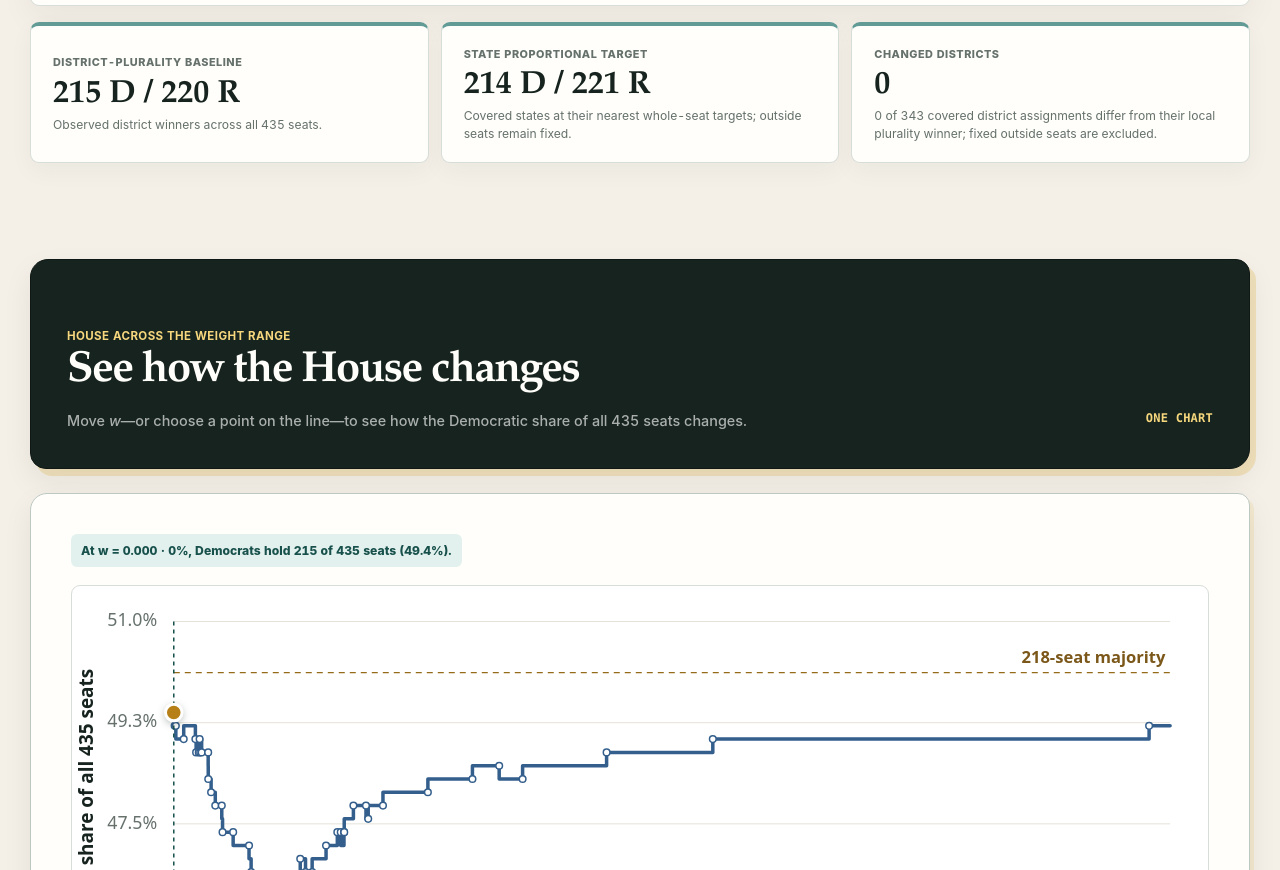
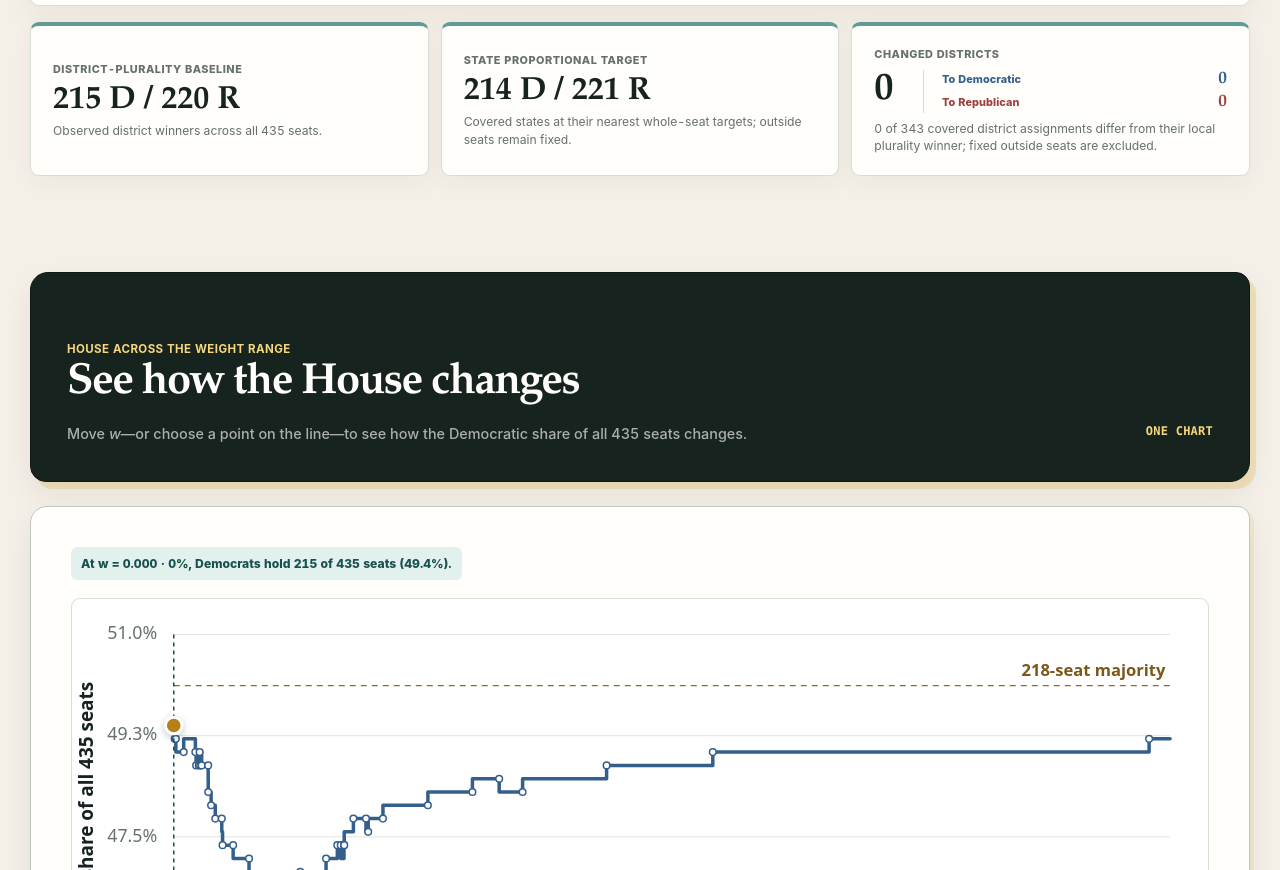
Before and after one commit to ycanaybas-rep/representation-model-explorer, a website: page house.html in a window 1280 px wide. Shown: the part 2107-2977 px from the top of the page. Drawn offline with Linux system fonts and the light colour scheme.

Commit message:
Show House switches by destination party

```diff
--- a/house.css
+++ b/house.css
@@ -853,6 +853,63 @@ body[data-page="house"].hero-annotations-ready.hero-annotations-revealed
   line-height: 1;
 }
 
+.house-changed-summary {
+  display: grid;
+  grid-template-columns: auto minmax(0, 1fr);
+  align-items: center;
+  gap: 18px;
+  margin: 8px 0 7px;
+}
+
+.house-changed-summary > strong {
+  min-width: 0.8em;
+  color: var(--ink, #17231f);
+  font-family: var(--font-display);
+  font-size: clamp(2.25rem, 3vw, 3rem);
+  font-variant-numeric: tabular-nums;
+  line-height: 0.95;
+}
+
+.house-switch-breakdown {
+  display: grid;
+  gap: 6px;
+  min-width: 0;
+  margin: 0;
+  padding: 1px 0 1px 18px;
+  border-left: 1px solid var(--line, #d8d5cc);
+}
+
+.house-switch-breakdown > div {
+  display: grid;
+  grid-template-columns: minmax(0, 1fr) auto;
+  align-items: baseline;
+  gap: 10px;
+}
+
+.house-switch-breakdown dt {
+  font-size: 0.68rem;
+  font-weight: 780;
+  letter-spacing: 0.005em;
+  line-height: 1.2;
+}
+
+.house-switch-breakdown dd {
+  margin: 0;
+  font-family: var(--font-display);
+  font-size: 1.08rem;
+  font-variant-numeric: tabular-nums;
+  font-weight: 800;
+  line-height: 1;
+}
+
+.house-switch-breakdown .is-dem :is(dt, dd) {
+  color: var(--house-dem-deep);
+}
+
+.house-switch-breakdown .is-rep :is(dt, dd) {
+  color: var(--house-rep-deep);
+}
+
 .house-summary-card p {
   margin: 0;
   color: var(--muted, #646b68);
--- a/house.html
+++ b/house.html
@@ -28,7 +28,7 @@
     <link rel="apple-touch-icon" href="apple-touch-icon-two-party-v2.png?v=20260728brand2" />
     <link rel="stylesheet" href="styles.css?v=20260814authors1" />
     <link rel="stylesheet" href="scholarly-ui.css?v=20260728surface1" />
-    <link rel="stylesheet" href="house.css?v=20260814figures1" />
+    <link rel="stylesheet" href="house.css?v=20260814switches1" />
     <link rel="stylesheet" href="final-quality-control.css?v=20260814polish1" />
     <link rel="stylesheet" href="standalone.css?v=20260814notes1" />
   </head>
@@ -271,7 +271,24 @@
 
           <article class="house-summary-card">
             <span>Changed districts</span>
-            <strong id="houseDistrictsChanged">—</strong>
+            <div
+              id="houseChangedSummary"
+              class="house-changed-summary"
+              role="group"
+              aria-label="Changed district breakdown"
+            >
+              <strong id="houseDistrictsChanged" aria-label="Total changed districts">—</strong>
+              <dl class="house-switch-breakdown">
+                <div class="is-dem">
+                  <dt>To Democratic</dt>
+                  <dd id="houseDemocraticSwitches">—</dd>
+                </div>
+                <div class="is-rep">
+                  <dt>To Republican</dt>
+                  <dd id="houseRepublicanSwitches">—</dd>
+                </div>
+              </dl>
+            </div>
             <p id="houseDistrictsChangedNote">Compared with district-plurality winners.</p>
           </article>
         </aside>
@@ -341,6 +358,6 @@
     <script src="site.js?v=20260814hero1" defer></script>
     <script src="election-data.js?v=20260804dataset1" defer></script>
     <script src="script.js?v=20260814notes1" defer></script>
-    <script src="house.js?v=20260814copy1" defer></script>
+    <script src="house.js?v=20260814switches1" defer></script>
   </body>
 </html>
--- a/house.js
+++ b/house.js
@@ -184,6 +184,31 @@
     }, []);
   }
 
+  function countDirectionalSwitches(districts, assignment) {
+    if (!Array.isArray(districts) || !Array.isArray(assignment)) {
+      throw new Error("Districts and assignments are required to count switches.");
+    }
+    if (districts.length !== assignment.length) {
+      throw new Error("District and assignment counts must match.");
+    }
+
+    return assignment.reduce(
+      (counts, assignedParty, index) => {
+        const localWinner = districts[index]?.winner;
+        if (localWinner !== "D" && localWinner !== "R") {
+          throw new Error(`District ${index + 1} has no valid local plurality winner.`);
+        }
+        if (Number(assignedParty) === 1 && localWinner === "R") {
+          counts.democratic += 1;
+        } else if (Number(assignedParty) === 0 && localWinner === "D") {
+          counts.republican += 1;
+        }
+        return counts;
+      },
+      { democratic: 0, republican: 0 },
+    );
+  }
+
   function computeHouseSnapshot(yearModel, weight) {
     const w = clampWeight(weight);
     const stateResults = yearModel.states.map((state) => {
@@ -201,6 +226,10 @@
         calculatedBest,
       );
       const demSeatChange = best.demSeats - state.metrics.demSeats;
+      const directionalSwitches = countDirectionalSwitches(
+        state.districts,
+        best.assignment,
+      );
       return {
         name: state.name,
         code: state.code,
@@ -215,6 +244,8 @@
         repSeats: best.repSeats,
         demSeatChange,
         flips: best.flips,
+        democraticSwitches: directionalSwitches.democratic,
+        republicanSwitches: directionalSwitches.republican,
         districtLoss: best.districtLoss,
         statewideLoss: best.statewideLoss,
         totalLoss: best.totalLoss,
@@ -230,6 +261,14 @@
     const fullRepSeats = coveredRepSeats + yearModel.outsideRepSeats;
     const fullOtherSeats = yearModel.outsideOtherSeats;
     const flips = stateResults.reduce((total, state) => total + state.flips, 0);
+    const democraticSwitches = stateResults.reduce(
+      (total, state) => total + state.democraticSwitches,
+      0,
+    );
+    const republicanSwitches = stateResults.reduce(
+      (total, state) => total + state.republicanSwitches,
+      0,
+    );
     const coveredSeatShare = coveredDemSeats / yearModel.totalSeats;
     const seatSupportGap = coveredSeatShare - yearModel.demSupport;
     const efficiencyGap = coveredSeatShare - 2 * yearModel.demSupport + 0.5;
@@ -259,6 +298,8 @@
       efficiencyGap,
       gallagherIndex: Math.abs(seatSupportGap),
       flips,
+      democraticSwitches,
+      republicanSwitches,
       pluralityRetained: yearModel.totalSeats - flips,
       changedStates: stateResults.filter((state) => state.demSeatChange !== 0).length,
       majorityInversion,
@@ -532,7 +573,10 @@
       "houseRepVoteShare",
       "houseFptpSeats",
       "houseProportionalSeats",
+      "houseChangedSummary",
       "houseDistrictsChanged",
+      "houseDemocraticSwitches",
+      "houseRepublicanSwitches",
       "houseDistrictsChangedNote",
       "houseSeatShareChart",
       "houseTrajectoryDescription",
@@ -968,6 +1012,16 @@
       });
 
       elements.houseDistrictsChanged.textContent = String(snapshot.flips);
+      elements.houseDemocraticSwitches.textContent = String(
+        snapshot.democraticSwitches,
+      );
+      elements.houseRepublicanSwitches.textContent = String(
+        snapshot.republicanSwitches,
+      );
+      elements.houseChangedSummary.setAttribute(
+        "aria-label",
+        `${snapshot.flips} changed ${snapshot.flips === 1 ? "district" : "districts"}: ${snapshot.democraticSwitches} switched to a Democratic assignment and ${snapshot.republicanSwitches} switched to a Republican assignment.`,
+      );
       elements.houseDistrictsChangedNote.textContent = `${snapshot.flips} of ${snapshot.totalSeats} covered district assignments differ from their local plurality winner; fixed outside seats are excluded.`;
     }
 
@@ -1003,6 +1057,7 @@
     getAvailableYears,
     buildYearModel,
     buildSwitchGroups,
+    countDirectionalSwitches,
     computeHouseSnapshot,
     computeMajorityInversion,
     distributeSeats,
```
Also changed, not shown: design-qa.md (+38 -0 lines).
